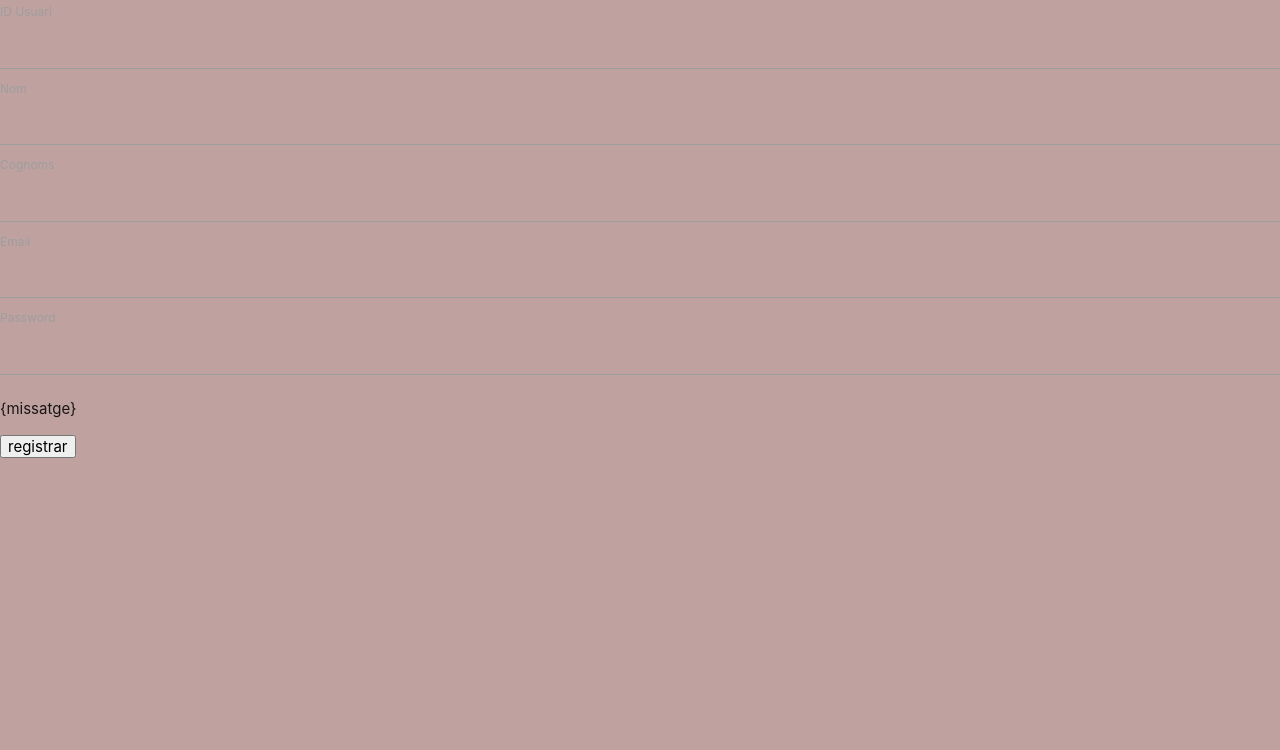
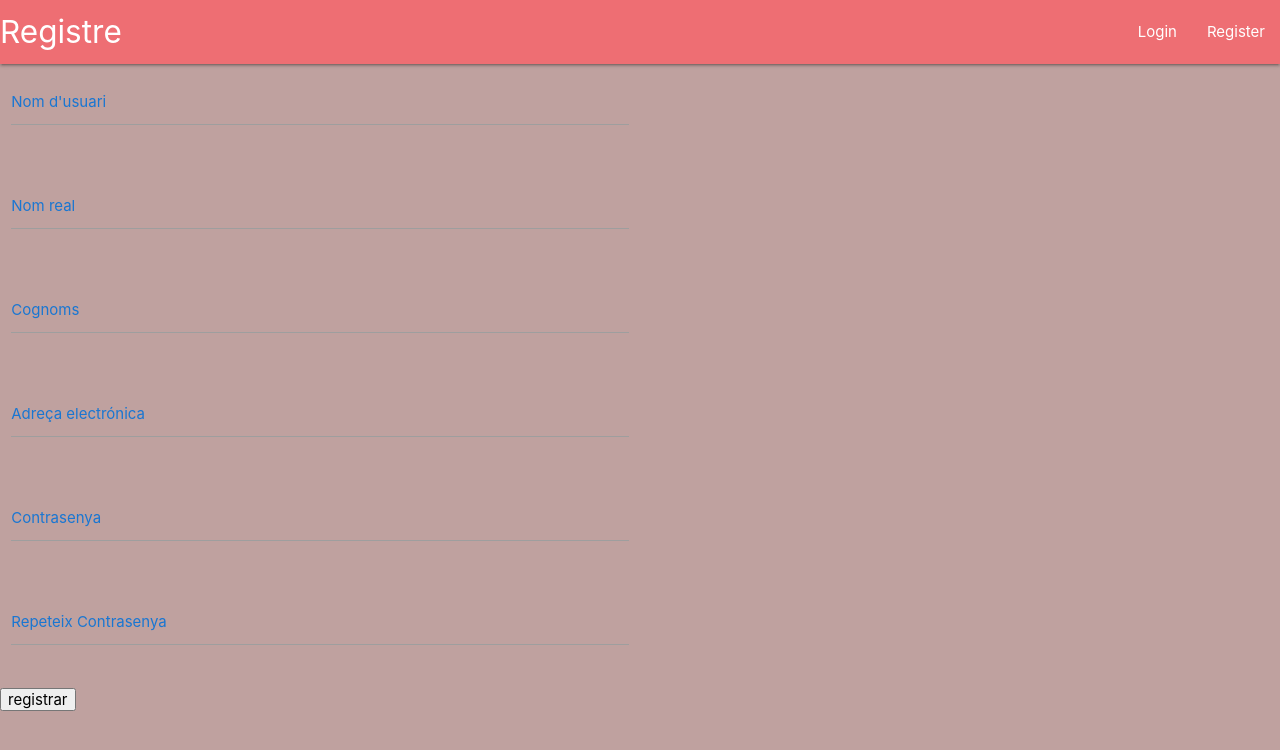
Before and after one commit to inspedralbes/moviequiz-grup-2, a PHP site: page /front/html/registre.html in a window 1280 px wide. Shown: the top 750 px of the page. Run offline with PHP 8.4, Linux system fonts and the light colour scheme; some libraries are stand-ins or nearby versions.

Commit message:
DISEño registre emprezado

```diff
--- a/front/css/registre.css
+++ b/front/css/registre.css
@@ -1,3 +1,9 @@
 body{
     background-color: #BFA19F;
 }
+
+
+label{
+
+    color: black;
+}
--- a/front/html/registre.html
+++ b/front/html/registre.html
@@ -13,22 +13,62 @@
 <body>
 
 
-    <label for="username">ID Usuari</label>
-    <input type="text" name="username" required id="username"><br>
 
-    <label for="nom">Nom</label>
-    <input type="text" name="nom" id="nom"><br>
+    <nav>
+        <div class="nav-wrapper">
+            <a href="#!" class="brand-logo">Registre</a>
+            <a href="#" data-target="mobile-demo" class="sidenav-trigger"><i class="material-icons">menu</i></a>
+            <ul class="right hide-on-med-and-down">
+                <li><a class="modal-trigger" href="#modalLogin">Login</a></li>
+                <li><a>Register</a></li>
+            </ul>
+        </div>
+    </nav>
 
-    <label for="cognoms">Cognoms</label>
-    <input type="text" name="cognoms" id="cognoms"><br>
 
-    <label for="email">Email</label>
-    <input type="text" name="email" id="email"><br>
+    <div class="row">
+        <div class="input-field col s6">
+            <input id="username" type="text" data-length="10">
+            <label for="username"> <span class="blue-text text-darken-2">Nom d'usuari</span></label>
+        </div>
+    </div>
 
-    <label for="password">Password</label>
-    <input type="password" name="password" id="password"><br>
+    <div class="row">
+        <div class="input-field col s6">
+            <input id="nom" type="text" data-length="10">
+            <label for="nom"><span class="blue-text text-darken-2">Nom real</span></label>
+        </div>
+    </div>
 
-    <p>{missatge}</p>
+    <div class="row">
+        <div class="input-field col s6">
+            <input id="cognoms" type="text" data-length="10">
+            <label for="cognoms"><span class="blue-text text-darken-2">Cognoms</span></label>
+        </div>
+    </div>
+
+    <div class="row">
+        <div class="input-field col s6">
+            <input id="email" type="text" data-length="10">
+            <label for="email"><span class="blue-text text-darken-2">Adreça electrónica</span></label>
+        </div>
+    </div>
+
+    <div class="row">
+        <div class="input-field col s6">
+            <input id="password" type="text" data-length="10">
+            <label for="password"><span class="blue-text text-darken-2">Contrasenya</span></label>
+        </div>
+    </div>
+
+    <div class="row">
+        <div class="input-field col s6">
+            <input id="passwordr" type="text" data-length="10">
+            <label for="passwordr"><span class="blue-text text-darken-2">Repeteix Contrasenya</span></label>
+        </div>
+    </div>
+
+
 
 
     <button type="submit" id="registre">registrar</button>
```
